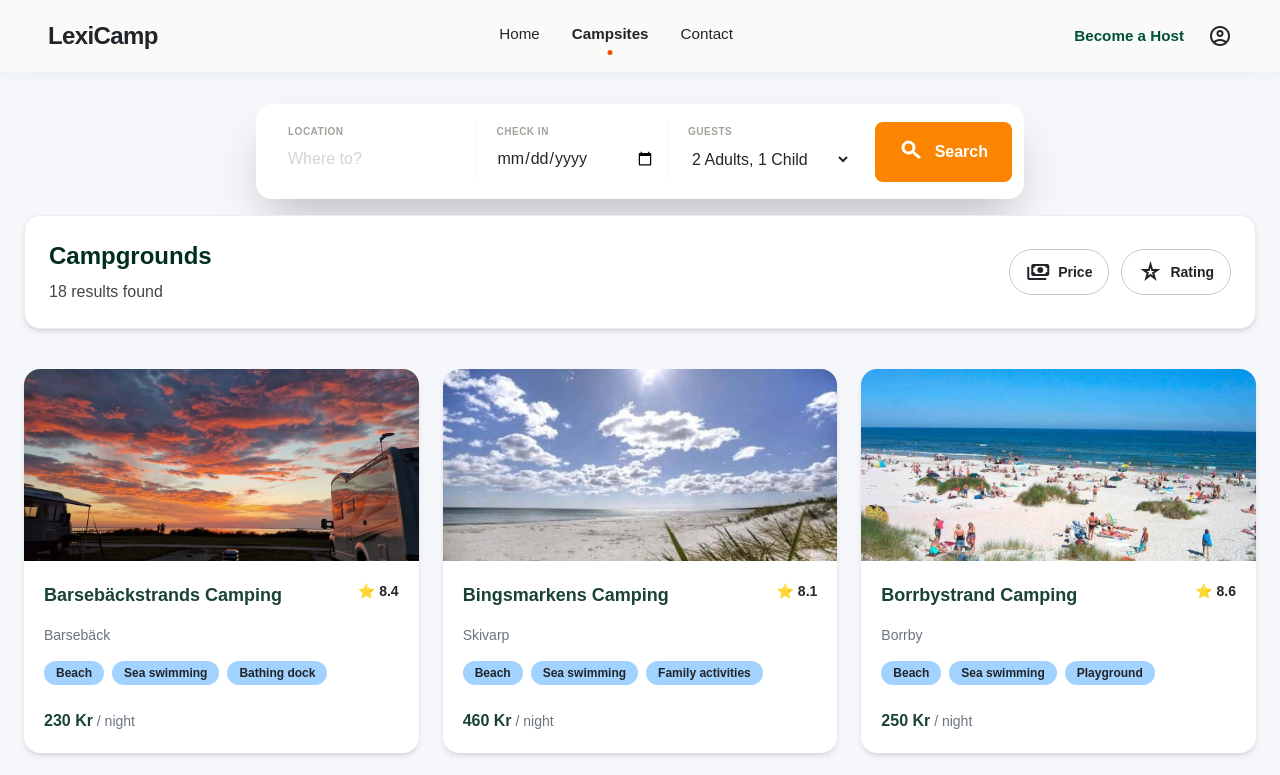
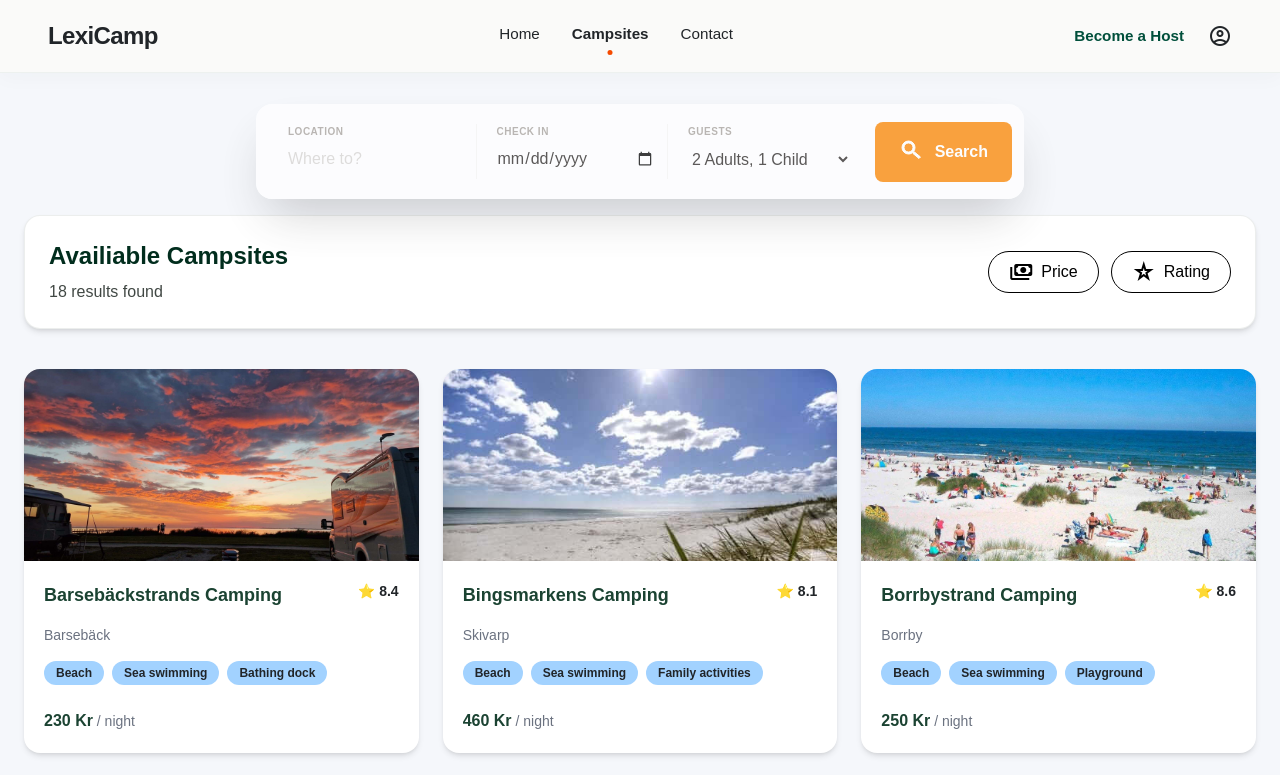
Before and after one commit to aLexicon99/LexiCamp-Booking, a Next.js app: page /campsites in a window 1280 px wide. Shown: the top 775 px of the page. Built offline with nearby package versions, Linux system fonts and the light colour scheme.

Commit message:
herosearch-filterbar-reflection
- Reflect changes between <HeroSearch /> and <FilterBar /> on "/campsites" page
- Add states to <HeroSearch />  that was needed  between both components
- Sorting buttons uses new <Button /> component

```diff
--- a/app/campsites/_components/FilterBar.js
+++ b/app/campsites/_components/FilterBar.js
@@ -1,5 +1,7 @@
 "use client";
 
+import { useEffect } from "react";
+import Button from "@/components/Button";
 import { redirect } from "next/navigation";
 import { useSearchParams } from "next/navigation";
 
@@ -7,19 +9,21 @@ export default function FilterBar({
   priceOnClick,
   ratingOnClick,
   campsites,
-  search
+  search,
 }) {
   const searchParams = useSearchParams();
-  const hasURLparams = searchParams.get("location");
+  const hasLocation = searchParams.get("location");
   const guests = searchParams.get("guests");
   const date = searchParams.get("checkIn");
+
+  useEffect(() => {}, [hasLocation, guests, date, search, campsites]);
 
   return (
     <section className="mb-10">
       <div className="flex flex-col shadow-md md:flex-row md:items-center justify-between gap-6 bg-surface-container-lowest p-6 rounded-2xl border border-outline-variant/30">
         <div className="flex-1">
           <h1 className="text-2xl font-extrabold text-primary mb-2">
-            Campgrounds
+            Availiable Campsites
           </h1>
           <p className="text-on-surface-variant">
             {campsites.length} results found{" "}
@@ -34,40 +38,46 @@ export default function FilterBar({
         </div>
 
         <div className="flex flex-wrap items-center gap-3">
-          {/* Pris */}
-          <button
+          {campsites.length > 0 && (
+            <>
+              <Button
+                variant="outlined"
+                extraCssClasses="flex items-center gap-2 justify-between hover:bg-primary hover:text-white"
                 onClick={() => priceOnClick()}
-            className="flex cursor-pointer items-center gap-2 px-4 py-2.5 rounded-xl border border-outline-variant hover:border-primary transition-all text-sm font-semibold"
               >
                 <span className="material-symbols-outlined text-[20px]">
                   payments
                 </span>
                 Price
-          </button>
+              </Button>
 
-          {/* Rating */}
-          <button
+              <Button
+                variant="outlined"
+                extraCssClasses="flex items-center gap-2 justify-between hover:bg-primary hover:text-white"
                 onClick={() => ratingOnClick()}
-            className="flex cursor-pointer items-center gap-2 px-4 py-2.5 rounded-xl border border-outline-variant hover:border-primary transition-all text-sm font-semibold"
               >
                 <span className="material-symbols-outlined text-[20px]">
                   star_rate
                 </span>
                 Rating
-          </button>
+              </Button>
+            </>
+          )}
 
-          {hasURLparams && (
+          {hasLocation && (
             <>
               <div className="h-8 w-px bg-outline-variant mx-2"></div>
-              <button
+
+              <Button
+                variant="primary"
+                extraCssClasses="flex items-center gap-2 justify-between bg-primary"
                 onClick={() => redirect("/campsites")}
-                className="flex cursor-pointer items-center gap-2 px-4 py-2.5 bg-primary text-white rounded-xl hover:bg-opacity-90 transition-all text-sm font-bold shadow-lg shadow-primary/20"
               >
                 <span className="material-symbols-outlined text-[20px]">
                   close
                 </span>
                 Reset
-              </button>
+              </Button>
             </>
           )}
         </div>
--- a/app/campsites/page.js
+++ b/app/campsites/page.js
@@ -15,10 +15,10 @@ import {
 } from "./_components/FilterSearchFunctions";
 
 export default function Locations() {
+  const [message, setMessage] = useState(false);
   const [campsites, setCampsites] = useState([]);
   const [sortByPrice, setSortByPrice] = useState(false);
   const [sortByRating, setSortByRating] = useState(false);
-  const [message, setMessage] = useState(false);
 
   const searchParams = useSearchParams();
   const location = searchParams.get("location");
@@ -54,7 +54,7 @@ export default function Locations() {
   return (
     <>
       {campsites.length === 0 && !message ? (
-        <Loading message={message} />
+        <Loading />
       ) : (
         <>
           <div className="flex justify-around h-full">
--- a/components/HeroSearch.js
+++ b/components/HeroSearch.js
@@ -1,24 +1,48 @@
 "use client";
 
 import Link from "next/link";
-import { useState } from "react";
+import { useEffect, useState } from "react";
+import { useSearchParams } from "next/navigation";
 
 export default function HeroSearch() {
   const [search, setSearch] = useState("");
+  const [guests, setGuests] = useState("3");
   const [checkIn, setCheckIn] = useState("");
-  const [guests, setGuests] = useState("3");
+
+  const searchParams = useSearchParams();
+  const location = searchParams.get("location");
+  const hasGuest = searchParams.get("guests");
+  useEffect(() => {
+    if (location) {
+      // eslint-disable-next-line react-hooks/set-state-in-effect
+      return setSearch(location.trim());
+    } else {
+      setSearch("");
+    }
+    if (hasGuest) {
+      return setGuests(hasGuest);
+    }
+  }, [location, guests, hasGuest]);
+
+  const guestOptions = [
+    { value: 3, text: "2 Adults, 1 Child" },
+    { value: 1, text: "1 Adult" },
+    { value: 2, text: "2 Adults" },
+    { value: "group", text: "+4 Group" },
+  ];
 
   return (
-    <div className="mx-auto flex w-full max-w-3xl flex-col gap-3 rounded-2xl bg-white/95 p-3 shadow-2xl md:flex-row md:items-center md:gap-2">
+    <div className="mx-auto flex w-full max-w-3xl flex-col gap-3 rounded-2xl bg-white/95 opacity-75 p-3 shadow-2xl md:flex-row md:items-center md:gap-2">
       <div className="grid w-full flex-1 grid-cols-1 gap-3 px-2 py-2 sm:grid-cols-3 md:gap-2 md:px-4">
         <div className="flex min-w-0 flex-col items-start text-left">
           <label className="text-[10px] font-bold uppercase tracking-wider text-stone-400 px-1">
             Location
           </label>
           <input
-            className="min-h-10 w-full border-none p-1 text-sm font-semibold text-stone-800 placeholder:text-stone-300 focus:border-transparent focus:outline-none focus:ring-0 sm:text-base"
+            className="min-h-10 w-full border-none p-1 text-sm font-semibold text-stone-900 placeholder:text-stone-300 focus:border-transparent focus:outline-none focus:ring-0 sm:text-base"
             onChange={(e) => setSearch(e.target.value)}
             placeholder="Where to?"
+            value={search}
             type="text"
           />
         </div>
@@ -36,20 +60,22 @@ export default function HeroSearch() {
           <label className="text-[10px] font-bold uppercase tracking-wider text-stone-400 px-1">
             Guests
           </label>
+
           <select
             onChange={(e) => setGuests(e.target.value)}
             className="min-h-10 w-full border-none p-1 text-sm font-semibold text-stone-800 focus:border-transparent focus:outline-none focus:ring-0 sm:text-base"
           >
-            <option value={3}>2 Adults, 1 Child</option>
-            <option value={1}>1 Adult</option>
-            <option value={2}>2 Adults</option>
-            <option value={"group"}>4+ Group</option>
+            {guestOptions.map((g) => (
+              <option key={g.value} value={g.value}>
+                {g.text}
+              </option>
+            ))}
           </select>
         </div>
       </div>
       <Link
         className="w-full md:w-auto"
-        href={`/campsites${search && `?location=${search}${checkIn && `&checkIn=${checkIn}`}${guests && `&guests=${guests}`}`}`}
+        href={`/campsites${search && `?location=${search.trim()}${checkIn && `&checkIn=${checkIn}`}${guests && `&guests=${guests}`}`}`}
       >
         <button className="flex w-full transform items-center justify-center gap-2 rounded-md bg-[#fb8500] px-6 py-4 font-bold text-white transition-all hover:bg-[#e67a00] active:scale-95 md:w-auto">
           <svg
```
Also changed, not shown: 1 other file (tests, documents, lock files or other folders). Lines whose indentation alone changed are shown as unchanged.
